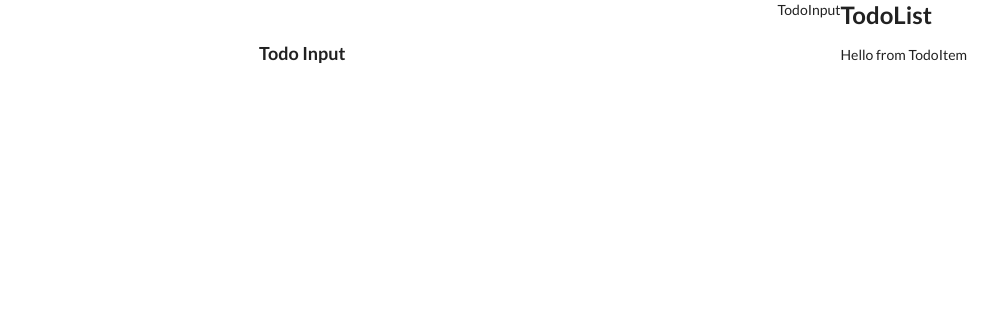
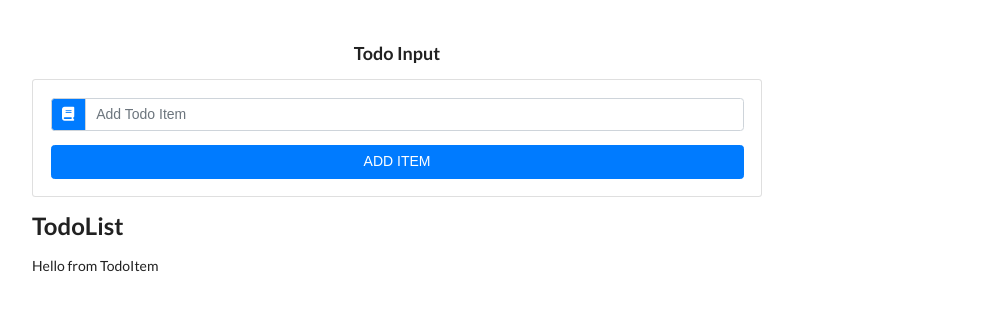
Before and after one commit to didixuecoding/React-Todo-List-Project, a React app: page / in a window 1280 px wide. Shown: the whole page, without its empty margins (243-1241 px from the left). Built offline with nearby package versions, Linux system fonts and the light colour scheme.

Commit message:
Lec68
Todo Input Component writeup

```diff
--- a/public/index.html
+++ b/public/index.html
@@ -18,6 +18,11 @@
       integrity="sha384-ggOyR0iXCbMQv3Xipma34MD+dH/1fQ784/j6cY/iJTQUOhcWr7x9JvoRxT2MZw1T"
       crossorigin="anonymous"
     />
+    <script
+      src="https://kit.fontawesome.com/9c1943274a.js"
+      crossorigin="anonymous"
+    ></script>
+
     <link rel="shortcut icon" href="%PUBLIC_URL%/favicon.ico" />
     <link
       rel="stylesheet"
--- a/src/components/TodoInput.js
+++ b/src/components/TodoInput.js
@@ -2,7 +2,34 @@ import React from "react";
 
 class TodoInput extends React.Component {
   render() {
-    return <div>TodoInput </div>;
+    const { item, handleChange, handleSubmit, editItem } = this.props;
+
+    return (
+      <div className="card card-body my-3">
+        <form onSubmit={handleSubmit}>
+          <div className="input-group">
+            <div className="input-group-prepend">
+              <div className="input-group-text bg-primary text-white">
+                <i className="fas fa-book" />
+              </div>
+            </div>
+            <input
+              type="text"
+              className="form-control text-capitalize"
+              placeholder="add todo item"
+              value={item}
+              onChange={handleChange}
+            />
+          </div>
+          <button
+            type="submit"
+            className="btn btn-block btn-primary mt-3 text-uppercase"
+          >
+            Add Item
+          </button>
+        </form>
+      </div>
+    );
   }
 }
 
--- a/src/containers/App.js
+++ b/src/containers/App.js
@@ -37,7 +37,7 @@ class App extends React.Component {
         <div className="row">
           <div className="col-10 mx-auto col-md-8 mt-5">
             <h3 className="text-capitalize text-center">todo input</h3>
-          </div>
+
             <TodoInput
               item={this.state.item}
               handleChange={this.handleChange}
@@ -52,6 +52,7 @@ class App extends React.Component {
             />
           </div>
         </div>
+      </div>
     );
   }
 }
```
Lines whose indentation alone changed are shown as unchanged.
